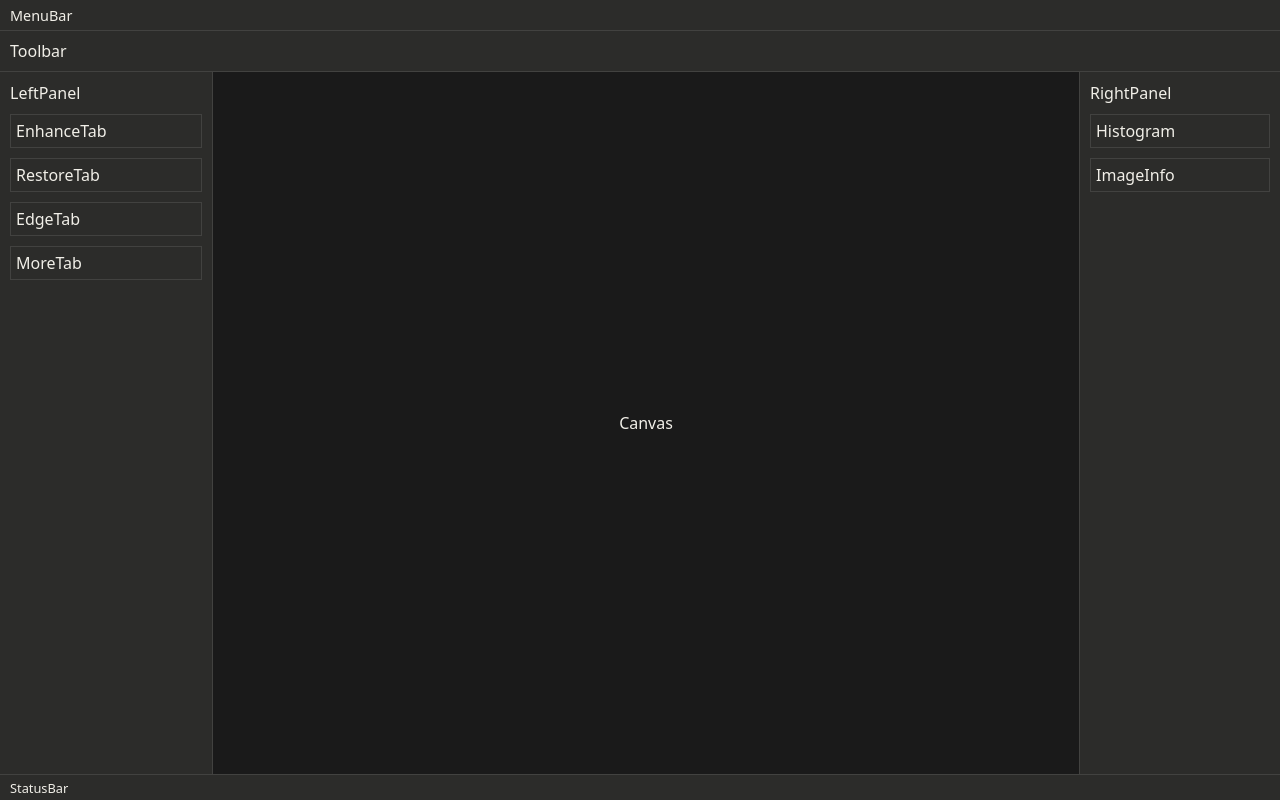
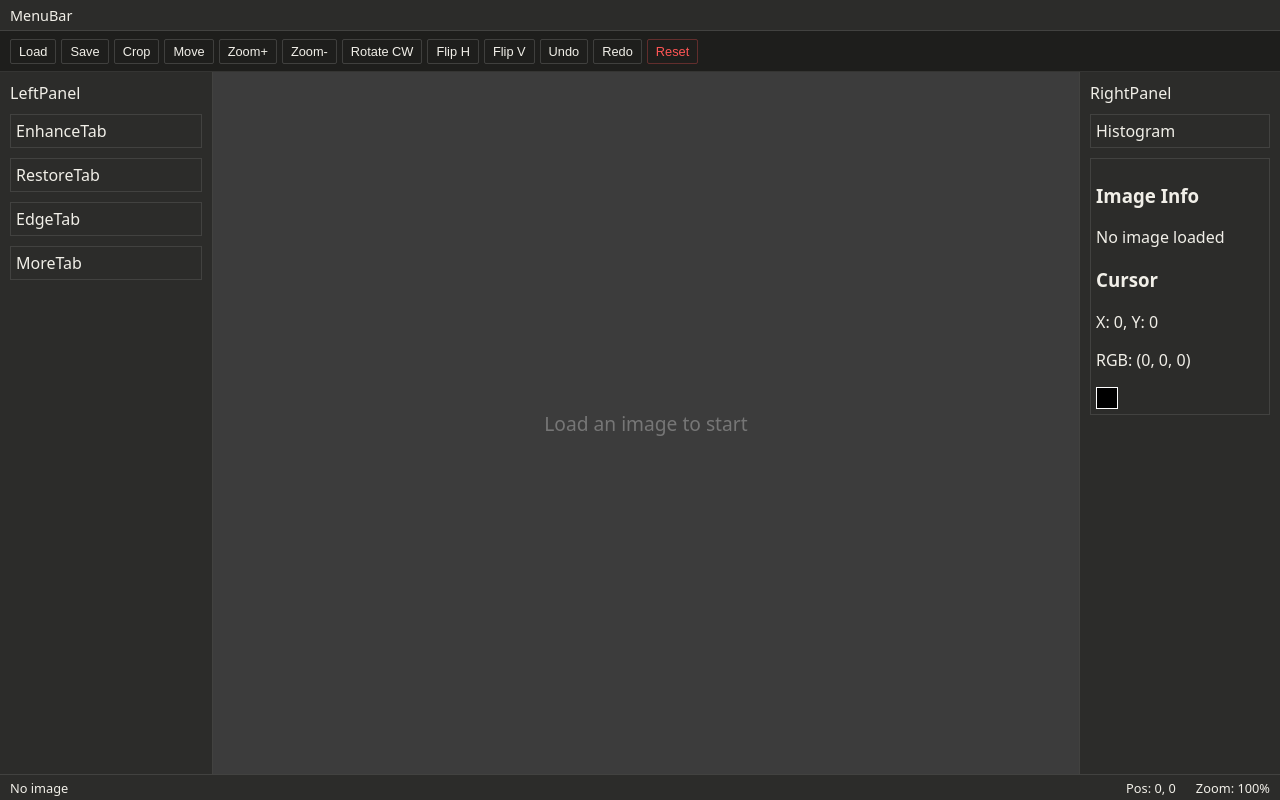
Before and after one commit to Dyjuen/MiniPS, a React app in the folder frontend/: page / in a window 1280 px wide. Built offline with nearby package versions, Linux system fonts and the light colour scheme; the HTML template or start-up script is replaced by a standard one.

Commit message:
feat: canvas and image loading

```diff
--- a/frontend/src/App.jsx
+++ b/frontend/src/App.jsx
@@ -1,3 +1,5 @@
+import React from 'react';
+import { AppProvider } from './hooks/useAppState';
 import MenuBar from './components/MenuBar';
 import Toolbar from './components/Toolbar';
 import LeftPanel from './components/LeftPanel/LeftPanel';
@@ -7,6 +9,7 @@ import StatusBar from './components/StatusBar';
 
 function App() {
   return (
+    <AppProvider>
       <div className="app-container">
         <MenuBar />
         <Toolbar />
@@ -17,6 +20,7 @@ function App() {
         </div>
         <StatusBar />
       </div>
+    </AppProvider>
   );
 }
 
--- a/frontend/src/components/Canvas.jsx
+++ b/frontend/src/components/Canvas.jsx
@@ -1,3 +1,61 @@
+import React, { useRef } from 'react';
+import { useAppState } from '../hooks/useAppState';
+
 export default function Canvas() {
-  return <div className="canvas">Canvas</div>;
+  const {
+    currentImage,
+    imageMetadata,
+    zoomLevel,
+    handleZoom,
+    setCursorPos,
+    setPixelRgb,
+    appliedOps
+  } = useAppState();
+
+  const imgRef = useRef(null);
+
+  const handleMouseMove = (e) => {
+    if (!imgRef.current) return;
+
+    const rect = imgRef.current.getBoundingClientRect();
+    const x = Math.floor((e.clientX - rect.left) / (zoomLevel / 100));
+    const y = Math.floor((e.clientY - rect.top) / (zoomLevel / 100));
+
+    setCursorPos({ x, y });
+    // Simulated RGB for now
+    setPixelRgb({
+      r: Math.floor(Math.random() * 255),
+      g: Math.floor(Math.random() * 255),
+      b: Math.floor(Math.random() * 255)
+    });
+  };
+
+  return (
+    <div className="canvas">
+      {currentImage ? (
+        <>
+          <div className="canvas-header">
+            {imageMetadata.filename} — {imageMetadata.resolution} — {appliedOps[appliedOps.length - 1] || 'No filter'}
+          </div>
+
+          <div className="canvas-viewport" onMouseMove={handleMouseMove}>
+            <img
+              ref={imgRef}
+              src={currentImage}
+              alt="canvas"
+              style={{ width: `${zoomLevel}%`, transition: 'width 0.1s' }}
+            />
+          </div>
+
+          <div className="canvas-controls">
+            <button onClick={() => handleZoom(-25)}>-</button>
+            <span>{zoomLevel}%</span>
+            <button onClick={() => handleZoom(25)}>+</button>
+          </div>
+        </>
+      ) : (
+        <div className="canvas-placeholder">Load an image to start</div>
+      )}
+    </div>
+  );
 }
--- a/frontend/src/components/RightPanel/ImageInfo.jsx
+++ b/frontend/src/components/RightPanel/ImageInfo.jsx
@@ -1,3 +1,34 @@
+import React from 'react';
+import { useAppState } from '../../hooks/useAppState';
+
 export default function ImageInfo() {
-  return <div className="image-info">ImageInfo</div>;
+  const { imageMetadata, cursorPos, pixelRgb } = useAppState();
+
+  return (
+    <div className="image-info">
+      <h3>Image Info</h3>
+      {imageMetadata.filename ? (
+        <ul>
+          <li><strong>File:</strong> {imageMetadata.filename}</li>
+          <li><strong>Res:</strong> {imageMetadata.resolution}</li>
+          <li><strong>Size:</strong> {imageMetadata.fileSize}</li>
+          <li><strong>Format:</strong> {imageMetadata.format}</li>
+        </ul>
+      ) : (
+        <p>No image loaded</p>
+      )}
+
+      <h3>Cursor</h3>
+      <p>X: {cursorPos.x}, Y: {cursorPos.y}</p>
+      <p>RGB: ({pixelRgb.r}, {pixelRgb.g}, {pixelRgb.b})</p>
+      <div
+        style={{
+          width: '20px',
+          height: '20px',
+          backgroundColor: `rgb(${pixelRgb.r}, ${pixelRgb.g}, ${pixelRgb.b})`,
+          border: '1px solid white'
+        }}
+      />
+    </div>
+  );
 }
--- a/frontend/src/components/StatusBar.jsx
+++ b/frontend/src/components/StatusBar.jsx
@@ -1,3 +1,16 @@
+import React from 'react';
+import { useAppState } from '../hooks/useAppState';
+
 export default function StatusBar() {
-  return <div className="status-bar">StatusBar</div>;
+  const { imageMetadata, zoomLevel, cursorPos } = useAppState();
+
+  return (
+    <div className="status-bar">
+      <span>{imageMetadata.filename || 'No image'}</span>
+      <span style={{ marginLeft: 'auto', marginRight: '20px' }}>
+        Pos: {cursorPos.x}, {cursorPos.y}
+      </span>
+      <span>Zoom: {zoomLevel}%</span>
+    </div>
+  );
 }
--- a/frontend/src/components/Toolbar.jsx
+++ b/frontend/src/components/Toolbar.jsx
@@ -1,3 +1,43 @@
+import React, { useRef } from 'react';
+import { useAppState } from '../hooks/useAppState';
+
 export default function Toolbar() {
-  return <div className="toolbar">Toolbar</div>;
+  const { handleLoadImage, handleReset, handleZoom } = useAppState();
+  const fileInputRef = useRef(null);
+
+  const buttons = [
+    { label: 'Load', action: () => fileInputRef.current.click() },
+    { label: 'Save', action: () => console.log('Save') },
+    { label: 'Crop', action: () => console.log('Crop') },
+    { label: 'Move', action: () => console.log('Move') },
+    { label: 'Zoom+', action: () => handleZoom(25) },
+    { label: 'Zoom-', action: () => handleZoom(-25) },
+    { label: 'Rotate CW', action: () => console.log('Rotate CW') },
+    { label: 'Flip H', action: () => console.log('Flip H') },
+    { label: 'Flip V', action: () => console.log('Flip V') },
+    { label: 'Undo', action: () => console.log('Undo') },
+    { label: 'Redo', action: () => console.log('Redo') },
+    { label: 'Reset', action: handleReset, className: 'btn-danger' },
+  ];
+
+  return (
+    <div className="toolbar">
+      <input
+        type="file"
+        ref={fileInputRef}
+        style={{ display: 'none' }}
+        accept="image/*"
+        onChange={(e) => e.target.files[0] && handleLoadImage(e.target.files[0])}
+      />
+      {buttons.map((btn, i) => (
+        <button
+          key={i}
+          className={`toolbar-btn ${btn.className || ''}`}
+          onClick={btn.action}
+        >
+          {btn.label}
+        </button>
+      ))}
+    </div>
+  );
 }
--- /dev/null
+++ b/frontend/src/hooks/useAppState.jsx
@@ -0,0 +1,69 @@
+import React, { createContext, useContext, useState, useEffect } from 'react';
+
+const AppContext = createContext();
+
+export function AppProvider({ children }) {
+  const [currentImage, setCurrentImage] = useState(null);
+  const [originalImage, setOriginalImage] = useState(null);
+  const [imageMetadata, setImageMetadata] = useState({
+    filename: '',
+    resolution: '',
+    format: '',
+    fileSize: ''
+  });
+  const [zoomLevel, setZoomLevel] = useState(100);
+  const [cursorPos, setCursorPos] = useState({ x: 0, y: 0 });
+  const [pixelRgb, setPixelRgb] = useState({ r: 0, g: 0, b: 0 });
+  const [appliedOps, setAppliedOps] = useState([]);
+
+  const handleLoadImage = (file) => {
+    const reader = new FileReader();
+    reader.onload = (e) => {
+      const base64 = e.target.result;
+      setCurrentImage(base64);
+      setOriginalImage(base64);
+      setAppliedOps([]);
+      setZoomLevel(100);
+
+      const img = new Image();
+      img.onload = () => {
+        setImageMetadata({
+          filename: file.name,
+          resolution: `${img.width}x${img.height}`,
+          format: file.type,
+          fileSize: `${(file.size / 1024).toFixed(1)} KB`
+        });
+      };
+      img.src = base64;
+    };
+    reader.readAsDataURL(file);
+  };
+
+  const handleReset = () => {
+    setCurrentImage(originalImage);
+    setAppliedOps([]);
+  };
+
+  const handleZoom = (delta) => {
+    setZoomLevel(prev => Math.min(400, Math.max(25, prev + delta)));
+  };
+
+  const value = {
+    currentImage, setCurrentImage,
+    originalImage, setOriginalImage,
+    imageMetadata, setImageMetadata,
+    zoomLevel, setZoomLevel,
+    cursorPos, setCursorPos,
+    pixelRgb, setPixelRgb,
+    appliedOps, setAppliedOps,
+    handleLoadImage,
+    handleReset,
+    handleZoom
+  };
+
+  return <AppContext.Provider value={value}>{children}</AppContext.Provider>;
+}
+
+export function useAppState() {
+  return useContext(AppContext);
+}
--- a/frontend/src/index.css
+++ b/frontend/src/index.css
@@ -41,6 +41,31 @@ html, body, #root {
   display: flex;
   align-items: center;
   padding: 0 10px;
+  background-color: #1E1E1C;
+  gap: 5px;
+}
+
+.toolbar-btn {
+  background: transparent;
+  color: var(--text-color);
+  border: 0.5px solid rgba(255, 255, 255, 0.15);
+  padding: 4px 8px;
+  cursor: pointer;
+  font-size: 0.8rem;
+  border-radius: 2px;
+}
+
+.toolbar-btn:hover {
+  background: rgba(255, 255, 255, 0.1);
+}
+
+.btn-danger {
+  color: #ff5555;
+  border-color: rgba(255, 85, 85, 0.3);
+}
+
+.btn-danger:hover {
+  background: rgba(255, 85, 85, 0.1);
 }
 
 .main-content {
@@ -58,11 +83,62 @@ html, body, #root {
 
 .canvas {
   flex: 1;
-  background-color: #1a1a1a;
+  background-color: #3C3C3C;
+  display: flex;
+  flex-direction: column;
+  position: relative;
+  overflow: hidden;
+}
+
+.canvas-placeholder {
+  flex: 1;
+  display: flex;
+  align-items: center;
+  justify-content: center;
+  color: rgba(255, 255, 255, 0.3);
+  font-size: 1.2rem;
+}
+
+.canvas-header {
+  position: absolute;
+  top: 10px;
+  left: 50%;
+  transform: translateX(-50%);
+  background: rgba(0, 0, 0, 0.5);
+  padding: 4px 12px;
+  border-radius: 4px;
+  font-size: 0.8rem;
+  z-index: 10;
+}
+
+.canvas-viewport {
+  flex: 1;
   display: flex;
   align-items: center;
   justify-content: center;
   overflow: auto;
+}
+
+.canvas-controls {
+  position: absolute;
+  bottom: 10px;
+  left: 50%;
+  transform: translateX(-50%);
+  background: rgba(0, 0, 0, 0.5);
+  display: flex;
+  align-items: center;
+  gap: 10px;
+  padding: 4px 12px;
+  border-radius: 20px;
+  z-index: 10;
+}
+
+.canvas-controls button {
+  background: transparent;
+  border: none;
+  color: white;
+  cursor: pointer;
+  font-size: 1.1rem;
 }
 
 .right-panel {
```
Lines whose indentation alone changed are shown as unchanged.
